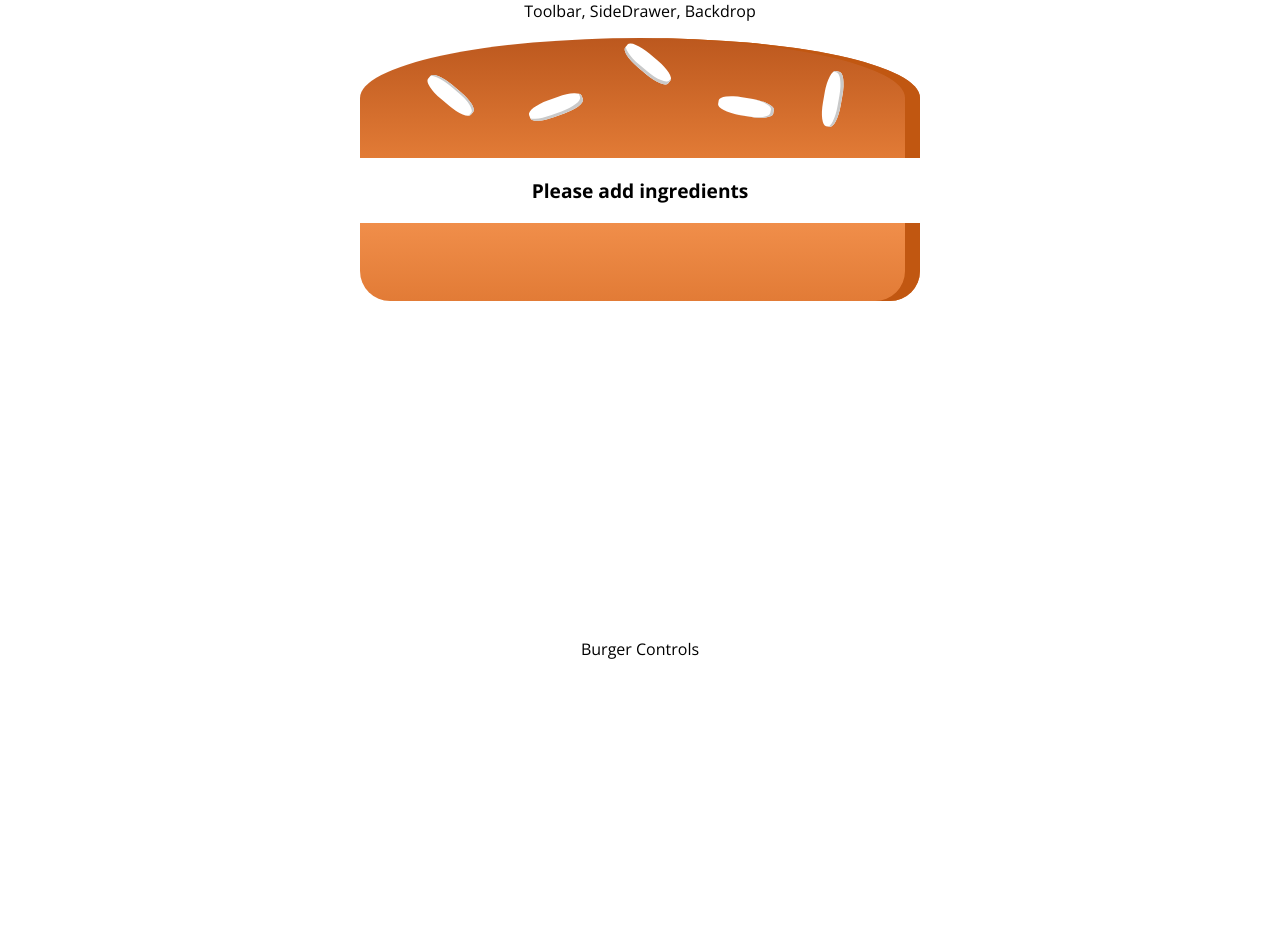
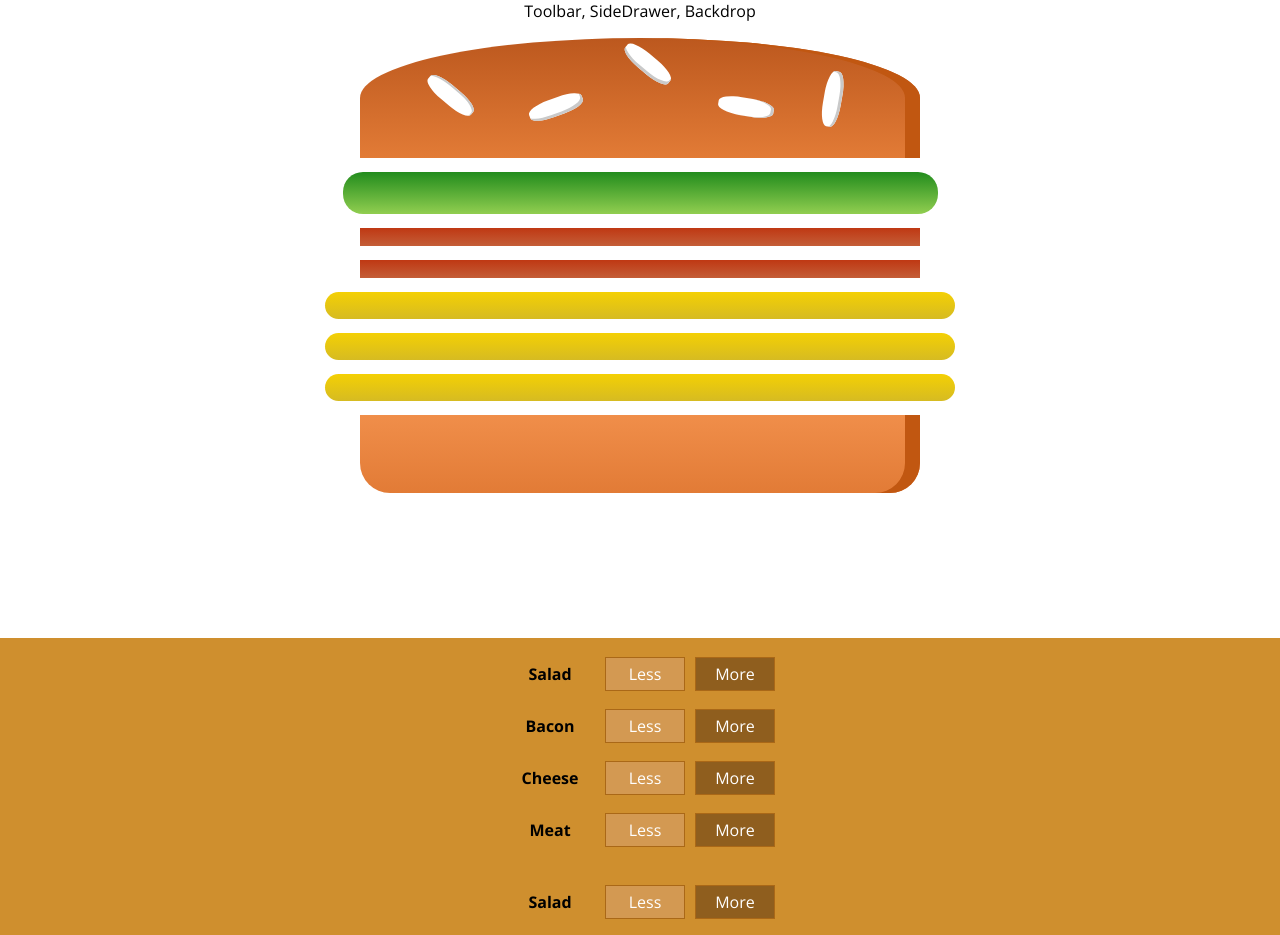
Before and after one commit to chaitanyadave23/reactjs-burger-app, a React (Create React App) app: page / in a window 1280 px wide. Shown: the top 935 px of the page. Before the commit the page ends 800 px from the top, so only its background shows below. Built offline with nearby package versions, Linux system fonts and the light colour scheme.

Commit message:
Displaying multiple build controls

```diff
--- a/src/App.js
+++ b/src/App.js
@@ -2,12 +2,15 @@
 import './App.css';
 import Layout from "./components/Layout/Layout";
 import BurgerBuilder from './containers/BurgerBuilder/BurgerBuilder';
+import BuilControls from './components/Burger/BuildControls/BuildControls'
+
 class App extends Component {
   render() {
     return (
       <div className="App">
         <Layout>
           <BurgerBuilder />
+          <BuilControls />
         </Layout>
       </div>
     );
--- /dev/null
+++ b/src/components/Burger/BuildControls/BuildControl/BuildControl.js
@@ -0,0 +1,12 @@
+import React from 'react';
+import classes from './BuildControl.module.css';
+
+const buildControl = (props) => (
+    <div className={classes.BuildControl}>
+        <div className={classes.Label}>{props.label}</div>
+        <button className={classes.Less}>Less</button>
+        <button className={classes.More}>More</button>
+    </div>
+);
+
+export default buildControl;
--- /dev/null
+++ b/src/components/Burger/BuildControls/BuildControl/BuildControl.module.css
@@ -0,0 +1,56 @@
+.BuildControl {
+    display: flex;
+    justify-content: space-between;
+    align-items: center;
+    margin: 5px 0;
+}
+
+.BuildControl button {
+    display: block;
+    font: inherit;
+    padding: 5px;
+    margin: 0 5px;
+    width: 80px;
+    border: 1px solid #AA6817;
+    cursor: pointer;
+    outline: none;
+}
+
+.BuildControl button:disabled {
+    background-color: #AC9980;
+    border: 1px solid #7E7365;
+    color: #ccc;
+    cursor: default;
+}
+
+.BuildControl button:hover:disabled {
+    background-color: #AC9980;
+    color: #ccc;
+    cursor: not-allowed;
+}
+
+.Label {
+    padding: 10px;
+    font-weight: bold;
+    width: 80px;
+}
+
+.BuildControl .Less {
+    background-color: #D39952;
+    color: white;
+}
+
+.BuildControl .More {
+    background-color: #8F5E1E;
+    color: white;
+}
+
+.BuildControl .Less:hover, .BuildControl .Less:active {
+    background-color: #DAA972;
+    color: white;
+}
+
+.BuildControl .More:hover,.BuildControl .More:active {
+    background-color: #99703F;
+    color: white;
+}
--- a/src/components/Burger/BuildControls/BuildControls.js
+++ b/src/components/Burger/BuildControls/BuildControls.js
@@ -1,10 +1,20 @@
 import React from 'react';
 import classes from './BuildControls.module.css';
+import BuildControl from './BuildControl/BuildControl'
+
+const controls= [
+    {label: 'Salad', type: 'salad'},
+    {label: 'Bacon', type: 'bacon'},
+    {label: 'Cheese', type: 'cheese'},
+    {label: 'Meat', type: 'meat'}
+];
 
 const buildControls = (props) => (
     <div className={classes.BuildControls}>
-        <div className={classes.Label}>{props.dddsssddssddlabel}</div>
-        <button className={classes.Less}>Less</button>
-        <button className={classes.More}>More</button>
+        {controls.map(ctrl => {
+            return <BuildControl key={ctrl.label} label={ctrl.label} />
+        })}
     </div>
 );
+
+export default buildControls;
--- a/src/components/Burger/BuildControls/BuildControls.module.css
+++ b/src/components/Burger/BuildControls/BuildControls.module.css
@@ -1,56 +1,11 @@
-.BuildControl {
+.BuildControls {
+    width: 100%;
+    background-color: #CF8F2E;
     display: flex;
-    justify-content: space-between;
+    flex-flow: column;
     align-items: center;
-    margin: 5px 0;
+    box-shadow: 0 2px 1px #ccc;
+    margin: auto;
+    padding: 10px 0;
+
 }
-
-.BuildControl button {
-    display: block;
-    font: inherit;
-    padding: 5px;
-    margin: 0 5px;
-    width: 80px;
-    border: 1px solid #AA6817;
-    cursor: pointer;
-    outline: none;
-}
-
-.BuildControl button:disabled {
-    background-color: #AC9980;
-    border: 1px solid #7E7365;
-    color: #ccc;
-    cursor: default;
-}
-
-.BuildControl button:hover:disabled {
-    background-color: #AC9980;
-    color: #ccc;
-    cursor: not-allowed;
-}
-
-.Label {
-    padding: 10px;
-    font-weight: bold;
-    width: 80px;
-}
-
-.BuildControl .Less {
-    background-color: #D39952;
-    color: white;
-}
-
-.BuildControl .More {
-    background-color: #8F5E1E;
-    color: white;
-}
-
-.BuildControl .Less:hover, .BuildControl .Less:active {
-    background-color: #DAA972;
-    color: white;
-}
-
-.BuildControl .More:hover,.BuildControl .More:active {
-    background-color: #99703F;
-    color: white;
-}
--- a/src/containers/BurgerBuilder/BurgerBuilder.js
+++ b/src/containers/BurgerBuilder/BurgerBuilder.js
@@ -1,12 +1,14 @@
 import { Component } from "react";
 import Aux from '../../hoc/Auxilary';
 import Burger from '../../components/Burger/Burger'
+import BuildControls from '../../components/Burger/BuildControls/BuildControls'
+
 class BurgerBuilder extends Component {
     state = {
         ingredients: {
-            salad: 0,
-            bacon: 0,
-            cheese: 0,
+            salad: 1,
+            bacon: 2,
+            cheese: 3,
             meat: 0
         }
     }
@@ -14,7 +16,7 @@
         return (
             <Aux>
                 <Burger ingredients={this.state.ingredients} />
-                <div>Burger Controls</div>
+                <BuildControls />
             </Aux>
         );
     }
```
